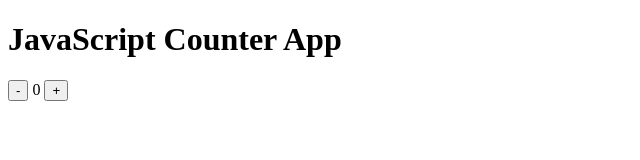
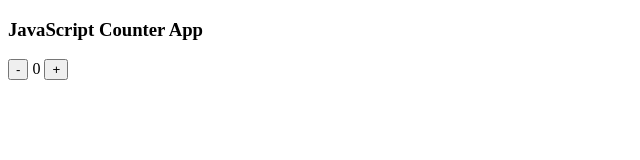
Before and after one commit to tigerkaplan/CounterApp, a plain HTML site: page index.html in a window 1280 px wide. Shown: the whole page, without its empty margins (0-640 px from the left). Drawn offline with Linux system fonts and the light colour scheme.

Commit message:
update counterContainer class

```diff
--- a/index.html
+++ b/index.html
@@ -8,8 +8,8 @@
 </head>
 
 <body>
-  <h1>JavaScript Counter App</h1>
-  <div class="class">
+  <h3>JavaScript Counter App</h3>
+  <div class="counterContainer">
     <button id="subtract"> - </button> <span id="outout"> 0 </span> <button id="add"> + </button>
   </div>
   <!-- defer attribute of the script element to correct that, which instructs the browser to load HTML first before running JavaScript code -->
```
